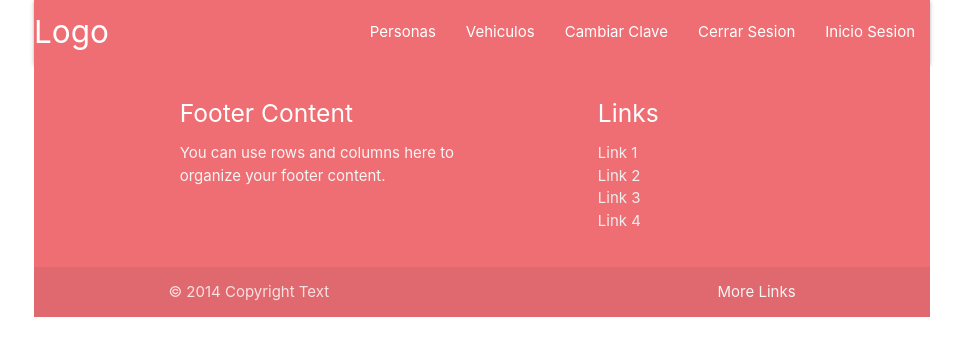
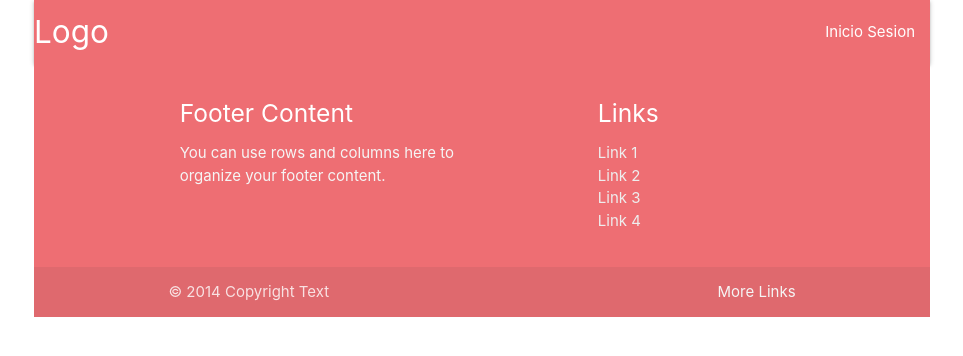
Before and after one commit to carlosflunauc/Frontendg41, an Angular app: page /seguridad in a window 1280 px wide. Shown: the top 356 px of the page, without its empty margins (158-1121 px from the left). Built offline with nearby package versions, Linux system fonts and the light colour scheme.

Commit message:
seguridad en inicio de sesion
Signed-off-by: carlosflunauc <90459421+carlosflunauc@users.noreply.github.com>

```diff
--- a/src/app/modelos/identificar.modelo.ts
+++ b/src/app/modelos/identificar.modelo.ts
@@ -3,5 +3,5 @@ import { ModeloDatos } from "./datos.modelo";
 export class ModeloIdentificar{
     datos?: ModeloDatos;
     tk?: String;
-   // siestaIdentificado: boolean= false;
+    siestaIdentificado: boolean= false;
 }
--- a/src/app/modulos/seguridad/cerrar-sesion/cerrar-sesion.component.ts
+++ b/src/app/modulos/seguridad/cerrar-sesion/cerrar-sesion.component.ts
@@ -1,3 +1,5 @@
+import { Router } from '@angular/router';
+import { SeguridadService } from 'src/app/servicios/seguridad.service';
 import { Component, OnInit } from '@angular/core';
 
 @Component({
@@ -7,9 +9,12 @@ import { Component, OnInit } from '@angular/core';
 })
 export class CerrarSesionComponent implements OnInit {
 
-  constructor() { }
+  constructor(private servicioSeguridad: SeguridadService,
+    private router: Router) { }
 
   ngOnInit(): void {
+    this.servicioSeguridad.EliminarInformacionSesion();
+    this.router.navigate(["/inicio"])
   }
 
 }
--- a/src/app/modulos/seguridad/identificacion/identificacion.component.ts
+++ b/src/app/modulos/seguridad/identificacion/identificacion.component.ts
@@ -28,9 +28,13 @@ export class IdentificacionComponent implements OnInit {
     let usuario=this.fgValidador.controls["usuario"].value;
     let clave=this.fgValidador.controls["clave"].value;
     let claveCifrada = CryptoJS.MD5(clave).toString();
-
-
-
+    this.servicioSeguridad.Identificar(usuario, claveCifrada).subscribe((datos:any) =>{
+      this.servicioSeguridad.AlmacenarSesion(datos);
+      this.router.navigate(["/inicio"]);
+      alert("Datos Correctos")
+    }, (error: any) => {
+      alert("Datos Invalidos")
+    })
   }
 
 }
--- a/src/app/plantilla/inicio/inicio.component.html
+++ b/src/app/plantilla/inicio/inicio.component.html
@@ -1 +1 @@
-<p>Bienvendios al alquiler de vehiculos.</p>
+<p>Bienvenidos al alquiler de vehiculos.</p>
--- a/src/app/plantilla/menu-navb/menu-navb.component.html
+++ b/src/app/plantilla/menu-navb/menu-navb.component.html
@@ -3,19 +3,19 @@
       <a routerLink="/inicio" class="brand-logo">Logo</a>
       <a routerLink="#" data-target="mobile-demo" class="sidenav-trigger"><i class="material-icons">menu</i></a>
       <ul class="right hide-on-med-and-down">
-        <li><a routerLink="/administracion/usuarios">Personas</a></li>
-        <li><a routerLink="/administracion/vehiculos">Vehiculos</a></li>
-        <li><a routerLink="/seguridad/cambio-clave">Cambiar Clave</a></li>
-        <li><a routerLink="/seguridad/cerrar-sesion">Cerrar Sesion</a></li>
-        <li><a routerLink="/seguridad/identificacion">Inicio Sesion</a></li>
+        <li *ngIf="seInicioSesion"><a routerLink="/administracion/usuarios">Personas</a></li>
+        <li *ngIf="seInicioSesion"><a routerLink="/administracion/vehiculos">Vehiculos</a></li>
+        <li *ngIf="seInicioSesion"><a routerLink="/seguridad/cambio-clave">Cambiar Clave</a></li>
+        <li *ngIf="seInicioSesion"><a routerLink="/seguridad/cerrar-sesion">Cerrar Sesion</a></li>
+        <li *ngIf="!seInicioSesion"><a routerLink="/seguridad/identificacion">Inicio Sesion</a></li>
       </ul>
     </div>
   </nav>
 
   <ul class="sidenav" id="mobile-demo">
-        <li><a routerLink="/administracion/usuarios">Personas</a></li>
-        <li><a routerLink="/administracion/vehiculos">Vehiculos</a></li>
-        <li><a routerLink="/seguridad/cambio-clave">Cambiar Clave</a></li>
-        <li><a routerLink="/seguridad/cerrar-sesion">Cerrar Sesion</a></li>
-        <li><a routerLink="/seguridad/identificacion">Inicio Sesion</a></li>
+    <li *ngIf="seInicioSesion"><a routerLink="/administracion/usuarios">Personas</a></li>
+    <li *ngIf="seInicioSesion"><a routerLink="/administracion/vehiculos">Vehiculos</a></li>
+    <li *ngIf="seInicioSesion"><a routerLink="/seguridad/cambio-clave">Cambiar Clave</a></li>
+    <li *ngIf="seInicioSesion"><a routerLink="/seguridad/cerrar-sesion">Cerrar Sesion</a></li>
+    <li *ngIf="!seInicioSesion"><a routerLink="/seguridad/identificacion">Inicio Sesion</a></li>
   </ul>
--- a/src/app/plantilla/menu-navb/menu-navb.component.ts
+++ b/src/app/plantilla/menu-navb/menu-navb.component.ts
@@ -1,4 +1,8 @@
+import { ModeloIdentificar } from './../../modelos/identificar.modelo';
+import { SeguridadService } from 'src/app/servicios/seguridad.service';
+import { SeguridadModule } from './../../modulos/seguridad/seguridad.module';
 import { Component, OnInit } from '@angular/core';
+import { Subscription } from 'rxjs';
 
 @Component({
   selector: 'app-menu-navb',
@@ -7,9 +11,17 @@ import { Component, OnInit } from '@angular/core';
 })
 export class MenuNavbComponent implements OnInit {
 
-  constructor() { }
+  seInicioSesion :boolean= false;
+
+  subs:Subscription = new Subscription();
+  constructor(private SeguridadService: SeguridadService) {
+
+   }
 
   ngOnInit(): void {
+    this.subs =this.SeguridadService.ObtenerDatosUsuarioEnSesion().subscribe((datos:ModeloIdentificar) =>{
+      this.seInicioSesion=datos.siestaIdentificado;
+    })
   }
 
 }
--- a/src/app/servicios/seguridad.service.ts
+++ b/src/app/servicios/seguridad.service.ts
@@ -51,4 +51,21 @@ export class SeguridadService {
       return null;
      }
    }
+
+   AlmacenarSesion(datos: ModeloIdentificar){
+    datos.siestaIdentificado= true;
+    let stringDatos = JSON.stringify(datos);
+    localStorage.setItem("datosSesion",stringDatos);
+    this.RefrescarDatosSesion(datos);
+   }
+
+   EliminarInformacionSesion(){
+    localStorage.removeItem("datosSesion");
+    this.RefrescarDatosSesion(new ModeloIdentificar());
+   }
+
+   SeHaIniciadoSesion(){
+    let datosString = localStorage.getItem("datosSesion");
+    return datosString;
+   }
 }
```
